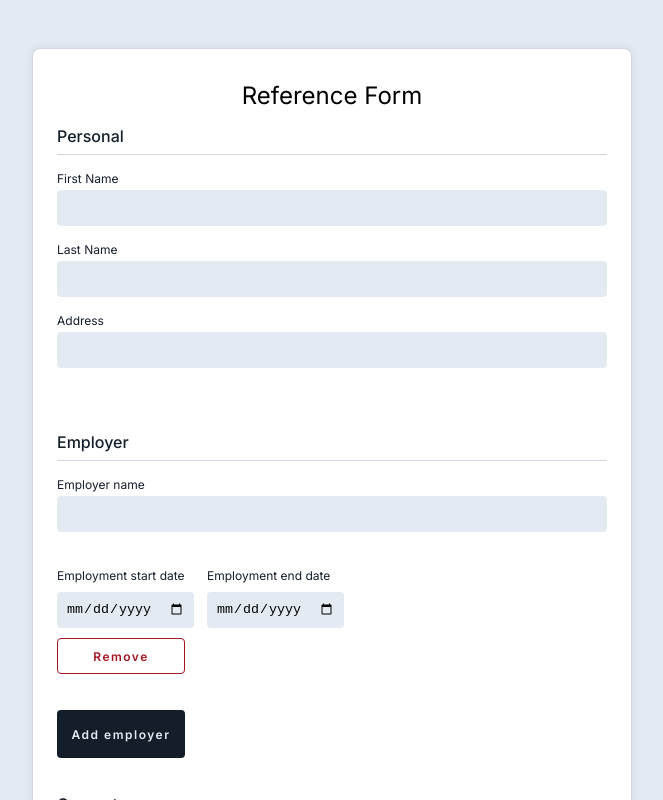
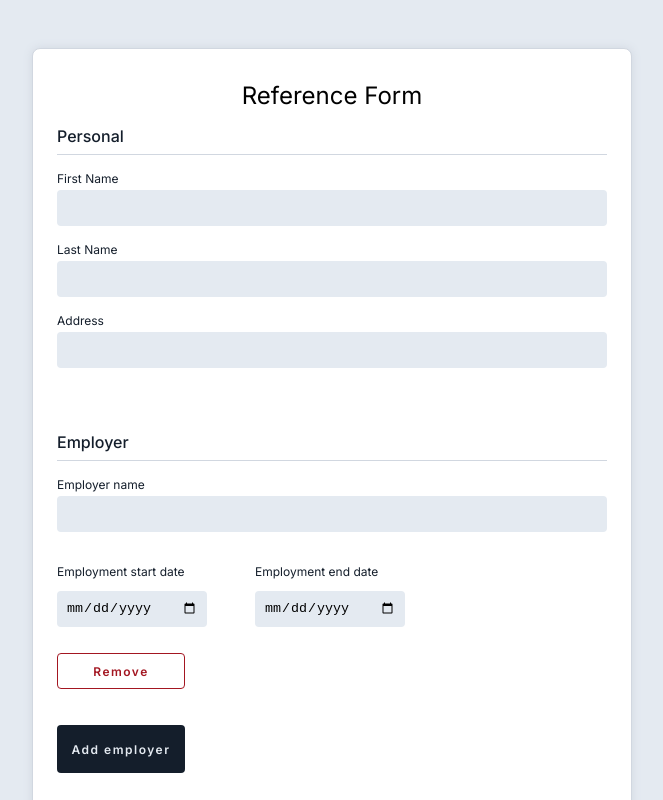
Before and after one commit to ooddaa/reference_form, a React (Create React App) app: page / in a window 1280 px wide. Shown: the top 800 px of the page, without its empty margins (308-971 px from the left). Built offline with nearby package versions, Linux system fonts and the light colour scheme.

Commit message:
Added type prop to InputField, inputSyles(type) to ReferenceForm

```diff
--- a/src/components/InputField.tsx
+++ b/src/components/InputField.tsx
@@ -5,6 +5,7 @@ import { styles } from "./styles/styleSystem";
 
 interface InputFieldProps {
   label?: string;
+  type?: "text" | "date" | "email" | "password";
   styles?: { main?: CSSObject; label?: CSSObject; input?: CSSObject };
   value: string;
   onChange: (e: React.ChangeEvent<HTMLInputElement>) => void;
@@ -52,6 +53,7 @@ const defaultClassName = "input-field";
 
 function InputField({
   label,
+  type,
   styles,
   value,
   onChange,
@@ -103,7 +105,7 @@ function InputField({
       </label>
       <input
         {...inputClassNames}
-        type="text"
+        type={type || "text"}
         css={styles?.input || localStyles.input}
         value={value}
         onChange={onChange}
--- a/src/components/ReferenceForm.tsx
+++ b/src/components/ReferenceForm.tsx
@@ -3,10 +3,16 @@ import React, { FormEvent, useState, ChangeEvent } from "react";
 import { Global } from "@emotion/react";
 import { mq, styles, utils } from "./styles/styleSystem";
 import InputField from "./InputField";
-import CustomSelect from './CustomSelect'
-import { DataModel, UseFormInputResult, ValidationConfig, SimpleCustomSelectEvent } from './interfaces'
-import { v4 as uuidv4 } from 'uuid';
-import findIndex from 'lodash/findIndex'
+import CustomSelect from "./CustomSelect";
+import {
+  DataModel,
+  UseFormInputResult,
+  ValidationConfig,
+  SimpleCustomSelectEvent,
+  CSSObject,
+} from "./interfaces";
+import { v4 as uuidv4 } from "uuid";
+import findIndex from "lodash/findIndex";
 // import axios, { AxiosResponse } from 'axios'
 
 const maxWidth = 450;
@@ -92,7 +98,7 @@ const localStyles = {
   personal: {
     ...general,
     "& input:last-of-type": {
-      marginBottom: 0
+      marginBottom: 0,
     },
     marginBottom: styles.spacing[48],
   },
@@ -107,17 +113,16 @@ const localStyles = {
   },
   employer: {
     ...general,
-    marginBottom: styles.spacing[36]
+    marginBottom: styles.spacing[36],
   },
-  employers: {
-
-  },
+  employers: {},
   employmentDates: {
     ...utils.flexCenter,
-    justifyContent: 'flex-start',
+    justifyContent: "flex-start",
+    gap: styles.spacing[48]
   },
   date: {
-    width: "150px"
+    width: "150px",
   },
   dateInput: {
     ...generalInput,
@@ -215,8 +220,8 @@ const selectStyles = {
     justifyContent: "flex-start",
   },
   optionsList: {
-    width: '300px',
-    backgroundColor: 'white',
+    width: "300px",
+    backgroundColor: "white",
     border: `1px solid ${styles.colors["border-primary"]}`,
     borderRadius: `${styles["border-radius"].xlarge}`,
     "& div:first-of-type": {
@@ -237,19 +242,25 @@ const selectStyles = {
     fontSize: styles.spacing[12],
     "&:hover": {
       backgroundColor: styles.colors["bg-primary"],
-    }
+    },
   },
 };
 
-const textInputStyles = {
-  styles: {
+const inputStyles = (type: "text"|"date"): { styles: CSSObject } => {
+  return { styles: {
     label: localStyles.label,
-    input: localStyles.textInput,
+    input: type === "text" ? localStyles.textInput : localStyles.dateInput,
+  }
 }
 }
 
 const selectProps = {
-  options: [{ value: "Parent" }, { value: "Sibling" }, { value: "Employer" }, { value: "Other" }],
+  options: [
+    { value: "Parent" },
+    { value: "Sibling" },
+    { value: "Employer" },
+    { value: "Other" },
+  ],
 };
 
 function ReferenceForm() {
@@ -267,16 +278,14 @@ function ReferenceForm() {
   const guarantorAddress = useFormInput("");
   const guarantorRelationship = useFormInput("Please select an option");
 
-  const [employers, setEmployers] = useState(
-    [
+  const [employers, setEmployers] = useState([
     {
       uuid: uuidv4(),
       employerName: "",
       employmentStartDate: "",
       employmentEndDate: "",
     },
-    ]
-  );
+  ]);
 
   const handleEmployer = (
     name: string,
@@ -284,30 +293,43 @@ function ReferenceForm() {
     uuid_: string
   ) => {
     const newEmployers: any[] = [...employers];
-    const index = findIndex(newEmployers, ({ uuid }: { uuid: string }) => uuid === uuid_)
+    const index = findIndex(
+      newEmployers,
+      ({ uuid }: { uuid: string }) => uuid === uuid_
+    );
 
     if (index === -1) {
-      throw new Error(`uuid ${uuid_} was not found among employers.\nemployers ${JSON.stringify(employers)}`)
+      throw new Error(
+        `uuid ${uuid_} was not found among employers.\nemployers ${JSON.stringify(
+          employers
+        )}`
+      );
     }
 
     newEmployers[index][name] = e.target["value"];
     setEmployers(newEmployers);
-  }
+  };
 
   const removeEmployer = (uuid_: string) => {
-    const newEmployers = [...employers]
-    const index = findIndex(newEmployers, ({ uuid }: { uuid: string }) => uuid === uuid_)
-    newEmployers.splice(index, 1)
-    setEmployers(newEmployers)
-  }
+    const newEmployers = [...employers];
+    const index = findIndex(
+      newEmployers,
+      ({ uuid }: { uuid: string }) => uuid === uuid_
+    );
+    newEmployers.splice(index, 1);
+    setEmployers(newEmployers);
+  };
 
   const addEmployer = () => {
-    setEmployers([...employers, {
+    setEmployers([
+      ...employers,
+      {
         uuid: uuidv4(),
         employerName: "",
         employmentStartDate: "",
         employmentEndDate: "",
-    }]);
+      },
+    ]);
   };
 
   const handleSubmit = (e: FormEvent) => {
@@ -344,7 +366,6 @@ function ReferenceForm() {
         guarantorRelationship,
       ].every(isValid)
     ) {
-
       const data: DataModel = {
         personal: {
           first_name: firstName.control.value,
@@ -352,13 +373,15 @@ function ReferenceForm() {
           current_address: address.control.value,
         },
         employer: [
-          ...employers.map(({employerName, employmentStartDate, employmentEndDate}) => {
+          ...employers.map(
+            ({ employerName, employmentStartDate, employmentEndDate }) => {
               return {
                 name: employerName,
                 start_date: parseDate(employmentStartDate), // make "20180301",
                 end_date: parseDate(employmentEndDate), //"20190815"
+              };
             }
-          })
+          ),
         ],
         guarantor: {
           name: guarantorName.control.value,
@@ -381,13 +404,11 @@ function ReferenceForm() {
         //       /* inform user of error */
         //     }
         //   })
-        console.log('sent to api:', data)
+        console.log("sent to api:", data);
         setSubmitted(true);
-
       } catch (error) {
         /* inform user of error */
       }
-
     } else {
       /* debug */
       const summary = [
@@ -463,7 +484,7 @@ function ReferenceForm() {
               disabled={submitted}
               required
               {...firstName.control}
-              {...textInputStyles}
+              {...inputStyles("text")}
             />
 
             <InputField
@@ -472,7 +493,7 @@ function ReferenceForm() {
               disabled={submitted}
               required
               {...lastName.control}
-              {...textInputStyles}
+              {...inputStyles("text")}
             />
 
             <InputField
@@ -481,7 +502,7 @@ function ReferenceForm() {
               disabled={submitted}
               required
               {...address.control}
-              {...textInputStyles}
+              {...inputStyles("text")}
             />
           </div>
 
@@ -500,11 +521,17 @@ function ReferenceForm() {
             </div>
 
             <div
-              className="employers" test-id="__reference-form--employers"
-              css={localStyles.employers}>
+              className="employers"
+              test-id="__reference-form--employers"
+              css={localStyles.employers}
+            >
               {employers?.map((employer, i) => {
-                const { uuid, employerName, employmentStartDate, employmentEndDate } =
-                  employer;
+                const {
+                  uuid,
+                  employerName,
+                  employmentStartDate,
+                  employmentEndDate,
+                } = employer;
 
                 return (
                   <div
@@ -513,14 +540,13 @@ function ReferenceForm() {
                     css={localStyles.employer}
                     key={i}
                   >
-
                     <InputField
                       label="Employer name"
                       disabled={submitted}
                       required
                       value={employerName}
                       onChange={(e) => handleEmployer("employerName", e, uuid)}
-                      {...textInputStyles}
+                      {...inputStyles("text")}
                     />
 
                     {/* EMPLOYMENT DATES */}
@@ -535,23 +561,20 @@ function ReferenceForm() {
                         test-id="__employment-start-date"
                         css={localStyles.date}
                       >
-                        <label
-                          htmlFor="employmentStartDate"
-                          css={localStyles.label}
-                        >
-                          Employment start date
-                        </label>
-                        <input
+
+                          <InputField
+                            label="Employment start date"
                             type="date"
-                          name="employmentStartDate"
-                          css={localStyles.dateInput}
+                            disabled={submitted}
+                            required
+                            value={employmentStartDate}
                             onChange={(e) =>
                               handleEmployer("employmentStartDate", e, uuid)
                             }
-                          value={employmentStartDate}
-                          disabled={submitted}
-                          required
+                            {...inputStyles('date')}
                           />
+
+
                       </div>
                       {/* END DATE */}
                       <div
@@ -559,26 +582,18 @@ function ReferenceForm() {
                         test-id="__employment-end-date"
                         css={localStyles.date}
                       >
-                        <label
-                          htmlFor="employmentEndDate"
-                          css={localStyles.label}
-                        >
-                          Employment end date
-                        </label>
-                        <input
+                        <InputField
+                            label="Employment end date"
                             type="date"
-                          name="employmentEndDate"
-                          css={localStyles.dateInput}
+                            disabled={submitted}
+                            required
+                            value={employmentEndDate}
                             onChange={(e) =>
                               handleEmployer("employmentEndDate", e, uuid)
                             }
-                          value={employmentEndDate}
-                          disabled={submitted}
-                          /* may still be working for the employer */
-                          // required
+                            {...inputStyles('date')}
                           />
                       </div>
-
                     </div>
                     <div
                       className="remove-employer"
@@ -587,7 +602,6 @@ function ReferenceForm() {
                     >
                       Remove
                     </div>
-
                   </div>
                 );
               })}
@@ -623,7 +637,7 @@ function ReferenceForm() {
               disabled={submitted}
               required
               {...guarantorName.control}
-                {...textInputStyles}
+              {...inputStyles("text")}
             />
 
             <InputField
@@ -632,7 +646,7 @@ function ReferenceForm() {
               disabled={submitted}
               required
               {...guarantorAddress.control}
-                {...textInputStyles}
+              {...inputStyles("text")}
             />
 
             {/* SELECTOR */}
@@ -647,7 +661,7 @@ function ReferenceForm() {
                   ...guarantorRelationship.control,
                   styles: selectStyles,
                   disabled: submitted,
-                    testId: "__guarantor_relationship"
+                  testId: "__guarantor_relationship",
                 }}
               />
             </div>
@@ -705,7 +719,6 @@ function ReferenceForm() {
 
 export default ReferenceForm;
 
-
 function useFormInput(
   initialValue: string,
   validationConfig?: ValidationConfig
```
Lines whose indentation alone changed are shown as unchanged.
